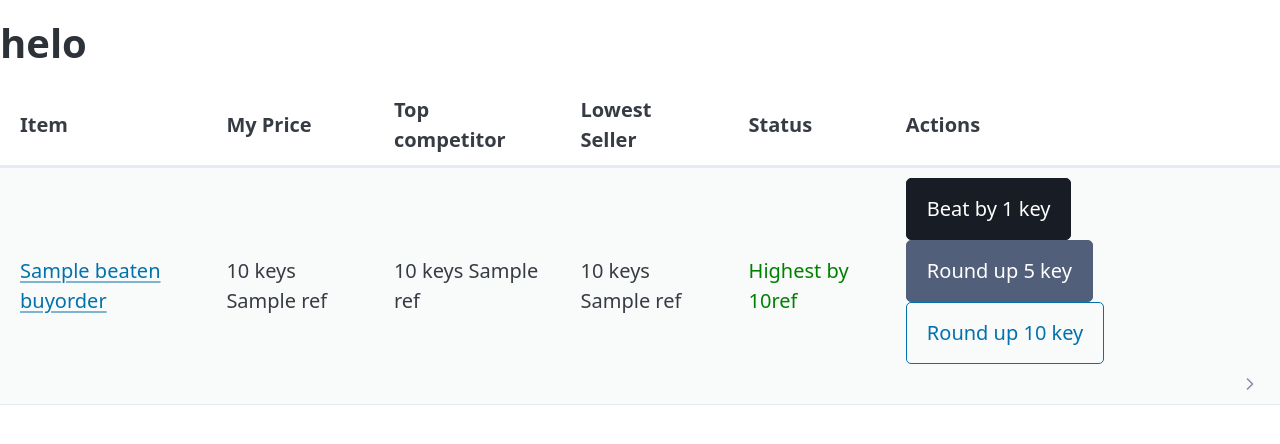
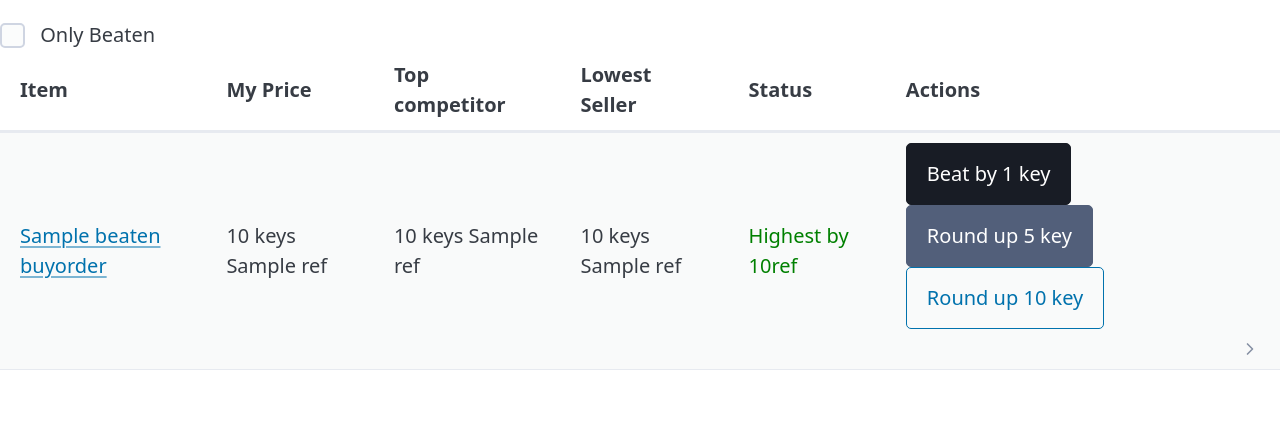
Before and after one commit to HenrikTS99/bptf-trade-helper, a FastAPI app: template app/templates/pages/dashboard.html in a window 1280 px wide. Shown: the top 444 px of the page. Run offline with FastAPI, Linux system fonts and the light colour scheme; the template is opened without the code that fills it: most values are stand-ins (such as "Sample title", 1, 10 or a date in 2020); parts of the project's set-up code (start-up, migrations or seed data) failed here and were passed over; some libraries are stand-ins or nearby versions.

Commit message:
add checkbox to only display outbidden buyorders

```diff
--- a/app/templates/base.html
+++ b/app/templates/base.html
@@ -14,7 +14,7 @@
 </head>
 
 <body>
-  <main>{% block content %}{% endblock %}</main>
+  <main id="main">{% block content %}{% endblock %}</main>
 </body>
 
 </html>
--- a/app/templates/pages/dashboard.html
+++ b/app/templates/pages/dashboard.html
@@ -1,7 +1,13 @@
 {% extends "base.html" %}
 {% block content %}
-<h1> helo </h1>
-
+    <input type="checkbox"
+        hx-get="/?only_beaten=True"
+        hx-target="#main"
+        hx-swap="outerHTML"
+        hx-trigger="change"
+        hx-vals='js:{"only_beaten": event.target.checked}'
+        {% if only_beaten %} checked {% endif %}/>
+    Only Beaten
 <table class="striped">
     <thead>
         <tr>
```
Also changed, not shown: app/routers/views.py (+7 -3 lines).
